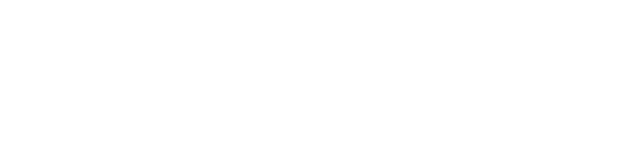
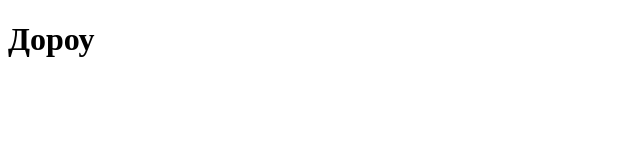
Before and after one commit to KapibaraUa/Front-end-project-1-chapter-2-course, a plain HTML site: page index.html in a window 1280 px wide. Shown: the whole page, without its empty margins (0-640 px from the left). Drawn offline with Linux system fonts and the light colour scheme.

Commit message:
Test commit

```diff
--- a/index.html
+++ b/index.html
@@ -6,6 +6,6 @@
     <title>Document</title>
 </head>
 <body>
-
+    <h1>Дороу</h1>
 </body>
 </html>
```
